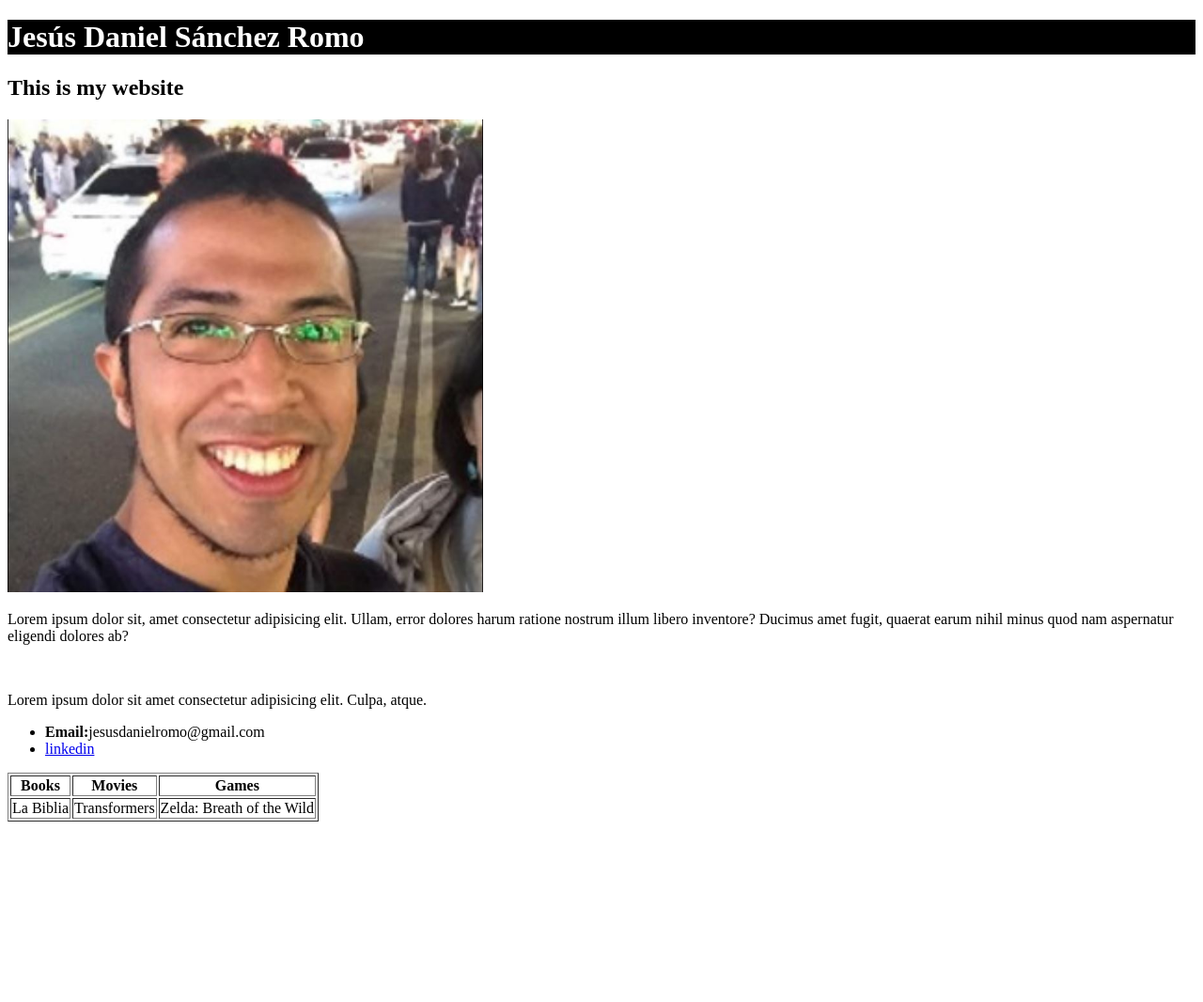
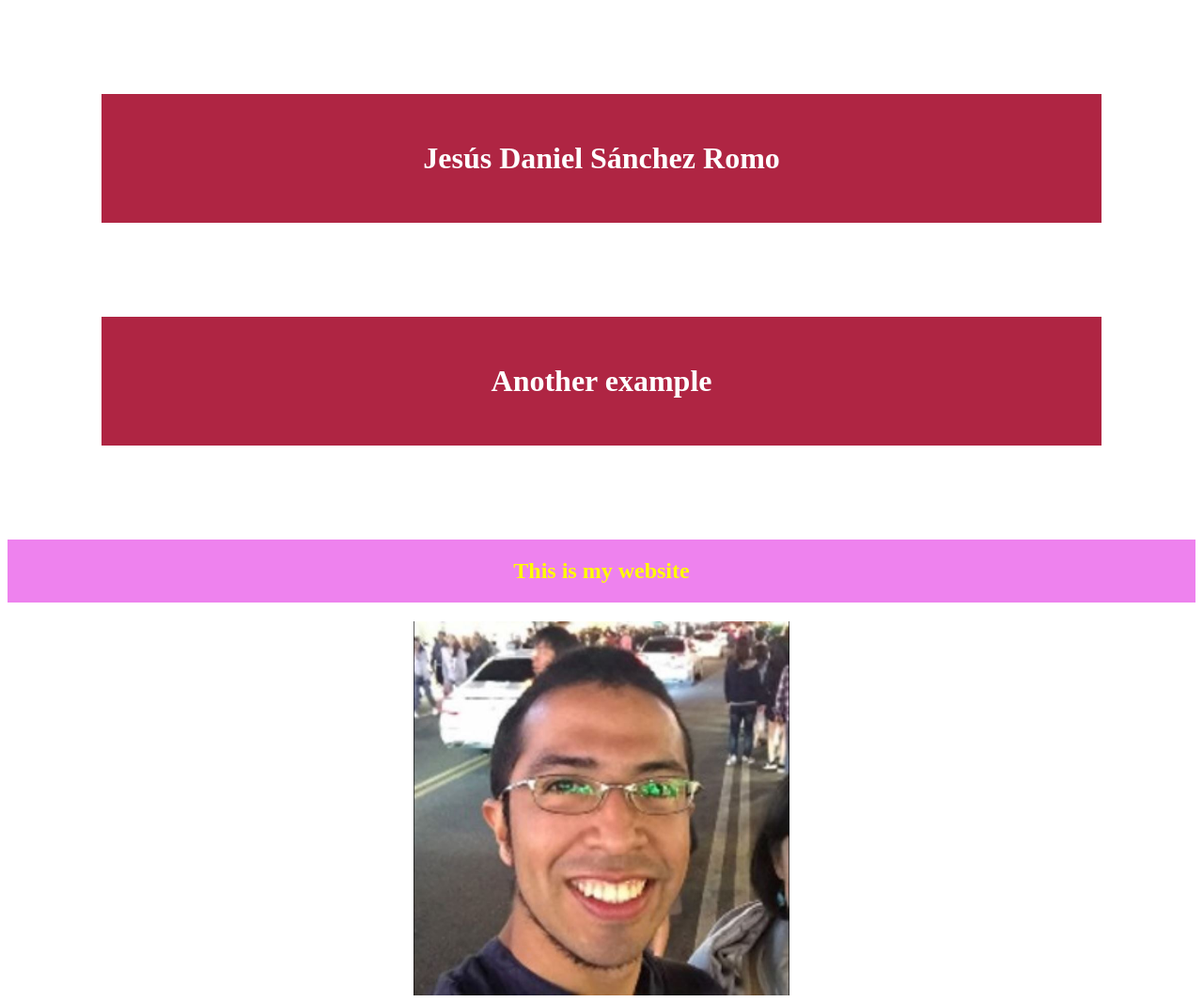
Before and after one commit to trezeget-1/mybio.github.io, a plain HTML site: page index.html in a window 1280 px wide. Shown: the top 1066 px of the page at 94% size. Before the commit the page ends 882 px from the top, so only its background shows below. Drawn offline with Linux system fonts and the light colour scheme.

Commit message:
Updated my file

```diff
--- a/index.html
+++ b/index.html
@@ -17,9 +17,14 @@
 </head>
 <body>
     <h1>Jesús Daniel Sánchez Romo</h1>
+    <h1>Another example</h1>
     <!-- <h1 style="background-color: rgb(115, 255, 80); font-size: 40px;">Jesús Daniel Sánchez Romo</h1> -->
     <h2>This is my website</h2>
-    <img src="Profile picture.jpg" alt="My picture" width="40%">
+
+    <div>
+        <img src="Profile picture.jpg" alt="My picture" width="400px">
+    </div>
+
     <p>Lorem ipsum dolor sit, amet consectetur adipisicing elit. Ullam, error dolores harum ratione nostrum illum libero inventore? Ducimus amet fugit, quaerat earum nihil minus quod nam aspernatur eligendi dolores ab?</p>
     <br>
     <p>Lorem ipsum dolor sit amet consectetur adipisicing elit. Culpa, atque.</p>
--- a/style.css
+++ b/style.css
@@ -1,4 +1,30 @@
 h1{
-    background-color: black;
+    background-color: rgb(175, 37, 67);
     color: white;
+    margin: 100px;
+    padding: 50px;
+    text-align: center;
 }
+h2{
+    background-color: violet;
+    color: yellow;
+    padding: 20px;
+    text-align: center;
+}
+/* img{
+    margin-left: auto;
+    margin-right: auto;
+    display: block;
+    width: 300px;
+} */
+
+div{
+    text-align: center;
+}
+
+p{
+    border-color: turquoise;
+    border-style: solid;
+    border-width: 5px;
+    padding: 10px;
+}
```
